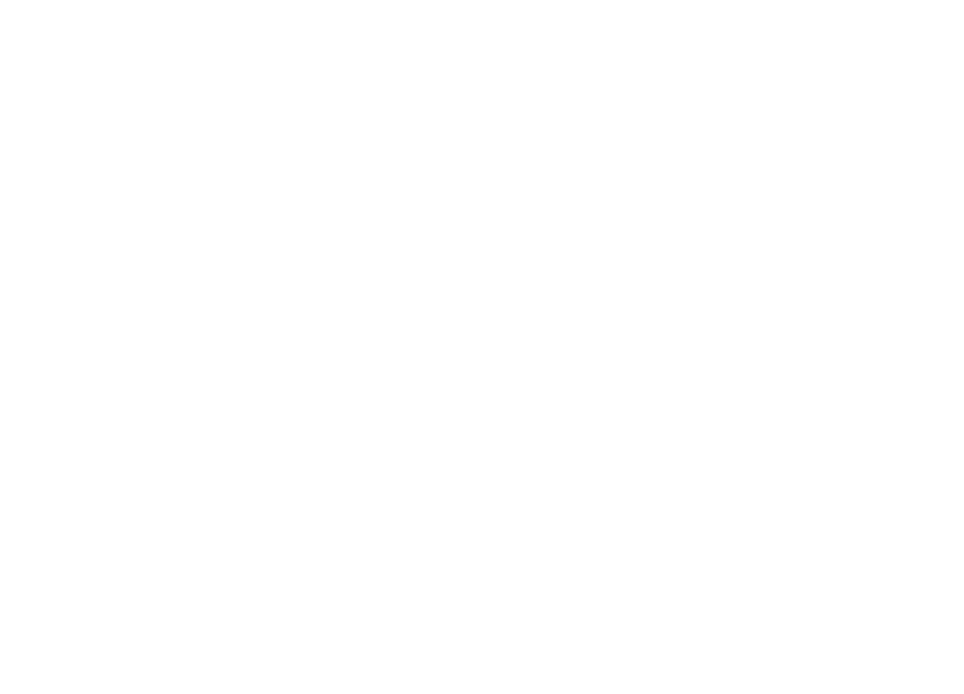
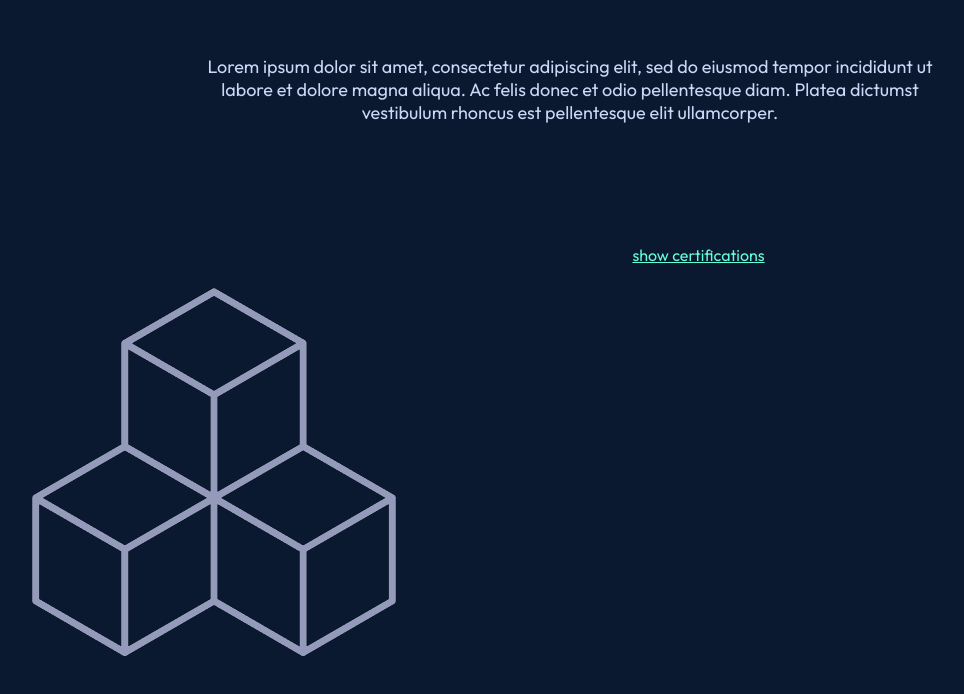
Before and after one commit to CapstoneTeamGreen/website_frontend, a React (Create React App) app: page / in a window 1280 px wide. Shown: the part 946-1640 px from the top of the page, without its empty margins (70-1034 px from the left). Before the commit the page ends 800 px from the top, so only its background shows below. Built offline with nearby package versions, Linux system fonts and the light colour scheme.

Commit message:
about component half way done, formatting needed

```diff
--- a/package.json
+++ b/package.json
@@ -6,9 +6,11 @@
     "@testing-library/jest-dom": "^5.16.1",
     "@testing-library/react": "^12.1.2",
     "@testing-library/user-event": "^13.5.0",
+    "particles.js": "^2.0.0",
     "react": "^17.0.2",
     "react-dom": "^17.0.2",
     "react-scripts": "5.0.0",
+    "styled-components": "^5.3.3",
     "web-vitals": "^2.1.4"
   },
   "scripts": {
--- a/src/App.js
+++ b/src/App.js
@@ -1,10 +1,12 @@
 import LandingPage from './components/LandingPage';
+import About from './components/About';
 
 function App() {
   return (
     // You can only return a single parent element (i.e. only the div)
     <div className="container">
       <LandingPage />
+      <About />
     </div>
   );
 }
--- a/src/components/About/About.css
+++ b/src/components/About/About.css
@@ -0,0 +1,43 @@
+.container {
+    text-align: center;
+    background-color: #0A192F;
+    color: #CCD6F6;
+}
+
+.grid {  display: grid;
+    grid-template-columns: 1fr 1fr 1fr 1fr 1fr;
+    grid-template-rows: 1.4fr 0.6fr 0.8fr 0.9fr 1.3fr 1fr 1fr;
+    gap: 10px 5px;
+    grid-auto-flow: column;
+    grid-template-areas:
+    ". . grid-header . ."
+    ". grid-blurb grid-blurb grid-blurb ."
+    ". grid-blurb grid-blurb grid-blurb ."
+    "grid-image grid-image grid-view-toggle grid-view-toggle ."
+    "grid-image grid-image . . ."
+    "grid-image grid-image . . ."
+    "grid-image grid-image . . .";
+}
+
+.grid-header {
+    vertical-align: text-bottom;
+    grid-area: grid-header;
+    font-size: calc(10px + 2vmin);
+}
+
+.grid-blurb {
+    grid-area: auto;
+    grid-area: grid-blurb;
+    margin: 10px 10px 10px 10px;
+    font-size: calc(10px + 1vmin);
+}
+
+.grid-image {
+    grid-area: grid-image;
+}
+
+.grid-view-toggle {
+    grid-area: grid-view-toggle;
+    color: #64FFDA;
+    text-decoration: underline;
+}
--- a/src/components/About/index.js
+++ b/src/components/About/index.js
@@ -1,11 +1,32 @@
 import React from 'react'
+import './About.css'
+import cube from "../../../src/images/cube.png"
 
-const About = () => {
+const About = ({ title, blurb, image }) => {
+  const technologies = ["C++", "mySQL", "Laravel", "Java", "HTML", "JavaScript", "ReactJS", "C#", "PHP"];
+  const certifications = ["Microsoft Certified Solutions Developer", "CompTIA Security+", "Google Certified Professional Cloud Architect"];
+
+
   return (
-    <div className='container'>
-
+    <div className="container">
+      <div class="grid">
+      <div class="grid-header">{title}</div>
+      <div class="grid-blurb">{blurb}</div>
+      <div class="grid-image">
+        <img src={image} alt="grid image"/>
+      </div>
+      <div class="grid-view-toggle">
+        show certifications
+      </div>
     </div>
+  </div>
   )
 }
 
+About.defaultProps = {
+  title: "Who Am I",
+  blurb: "Lorem ipsum dolor sit amet, consectetur adipiscing elit, sed do eiusmod tempor incididunt ut labore et dolore magna aliqua. Ac felis donec et odio pellentesque diam. Platea dictumst vestibulum rhoncus est pellentesque elit ullamcorper.",
+  image: cube
+}
+
 export default About
```
Also changed, not shown: src/images/cube.png (added), 1 other file (tests, documents, lock files or other folders).
